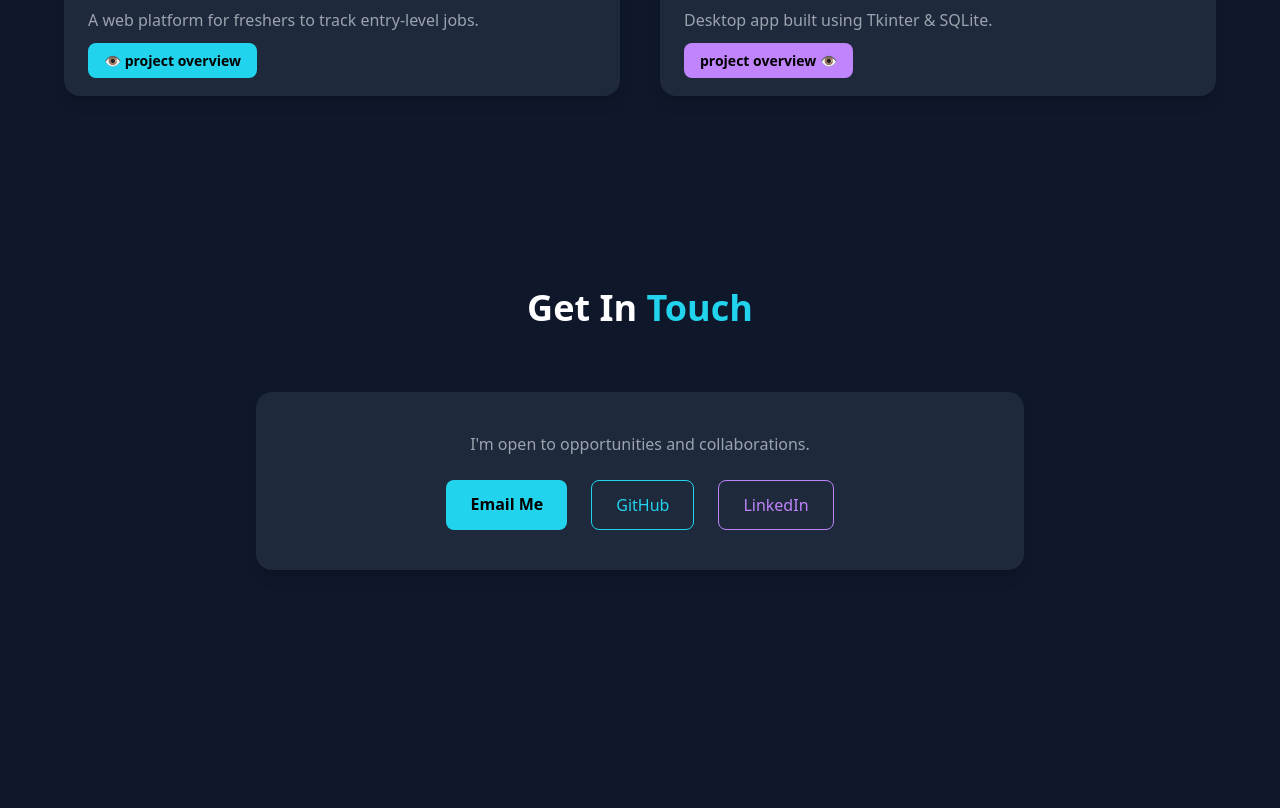
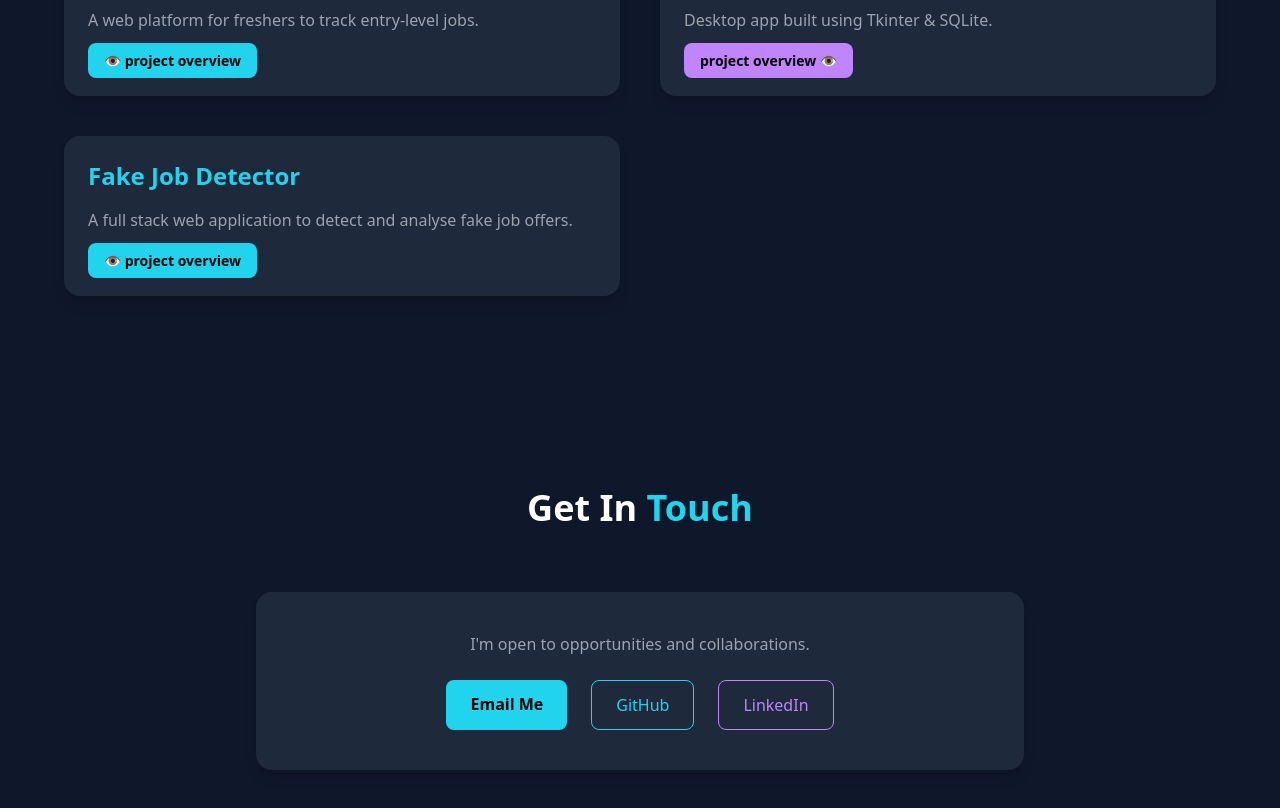
Before and after one commit to Ajay-paka/my-portfolio, a React (Vite) app: page / in a window 1280 px wide. Shown: the part 2000-2808 px from the top of the page. Before the commit the page ends 2666 px from the top, so only its background shows below. Built offline with nearby package versions, Linux system fonts and the light colour scheme.

Commit message:
adding new project

```diff
--- a/src/data/projects.js
+++ b/src/data/projects.js
@@ -195,4 +195,87 @@ export const projects = [
         github: "https://github.com/Ajay-paka/expense-tracker-desktop",
         App: "https://github.com/Ajay-paka/expense-tracker-desktop/releases"
     },
+
+    {
+        slug: "fake-job-detector",
+        title: "Fake Job Detector (Fraud Detection Web App)",
+        description:
+            "A full-stack web application that analyzes job descriptions and detects potential scam or fraudulent hiring patterns using a rule-based risk scoring engine.",
+
+        tech: [
+            "React.js",
+            "Flask",
+            "SQLite",
+            "Chart.js",
+            "REST API",
+            "Full Stack Development",
+            "Git & Deployment (Railway + Vercel)"
+        ],
+
+        Overview: [
+            "Online job scams and misleading hiring offers are increasing rapidly, especially targeting fresh graduates and job seekers.",
+            "This application analyzes job descriptions and identifies suspicious patterns using category-based risk detection.",
+            "The system classifies job posts into Low, Medium, or High risk based on strong scam indicators, psychological pressure tactics, and MLM-style language patterns.",
+            "The platform provides transparent detection by highlighting matched phrases that triggered risk scoring.",
+            "The project demonstrates full-stack integration, backend API design, database management, and live deployment."
+        ],
+
+        features: [
+            "Category-based fraud detection engine",
+            "Risk scoring (Low / Medium / High)",
+            "Explainable detection with matched phrase display",
+            "History tracking with database storage",
+            "Filter history by risk level",
+            "Delete individual scan records",
+            "Risk distribution analytics using charts",
+            "Live deployed backend and frontend"
+        ],
+
+        implementation: [
+            "Designed REST API using Flask",
+            "Implemented rule-based scoring logic with weighted categories",
+            "Integrated SQLite database for persistent history storage",
+            "Built responsive React frontend with reusable components",
+            "Integrated Chart.js for risk distribution analytics",
+            "Handled CORS and API integration between frontend and backend",
+            "Deployed backend on Railway and frontend on Vercel"
+        ],
+
+        challenges: [
+            "Designing balanced scoring logic without over-penalizing phrases",
+            "Managing CI/CD build errors during production deployment",
+            "Handling CORS issues between frontend and backend",
+            "Debugging deployment configuration for Railway and Vercel",
+            "Ensuring explainable detection instead of generic warnings"
+        ],
+
+        learned: [
+            "Full-stack architecture and API integration",
+            "Designing rule-based fraud detection logic",
+            "Deployment pipelines and environment configuration",
+            "Handling production build issues",
+            "Improving transparency in risk scoring systems"
+        ],
+
+        skills: [
+            "React.js",
+            "Flask",
+            "REST API Development",
+            "Database Integration",
+            "Fraud Detection Logic Design",
+            "Deployment & Debugging",
+            "Full Stack Development"
+        ],
+
+        metrics: [
+            { label: "Detection Categories", value: "3 (Strong / Pressure / MLM)" },
+            { label: "Risk Classification", value: "Low / Medium / High" },
+            { label: "Database Operations", value: "Create / Read / Delete" },
+            { label: "Deployment Status", value: "Live Full-Stack App" }
+        ],
+
+        github: "https://github.com/Ajay-paka/fake-job-frontend",
+        live: "https://fake-job-detector-one.vercel.app/.com",
+
+    }
 ];
--- a/src/pages/Home.jsx
+++ b/src/pages/Home.jsx
@@ -172,6 +172,22 @@ function Home() {
                         </Link>
                     </div>
 
+                    <div className="bg-[#1e293b] p-6 rounded-2xl shadow-lg">
+                        <h3 className="text-2xl font-semibold mb-4 text-cyan-400">
+                            Fake Job Detector
+                        </h3>
+                        <p className="text-gray-400 mb-4">
+                            A full stack web application to detect and analyse fake job offers.
+                        </p>
+
+                        <Link
+                            to="/projects/fake-job-detector"
+                            className="px-4 py-2 bg-cyan-400 align-middle text-black rounded-lg text-sm font-semibold"
+                        >
+                            👁 project overview
+                        </Link>
+                    </div>
+
                 </div>
             </div>
 
```
